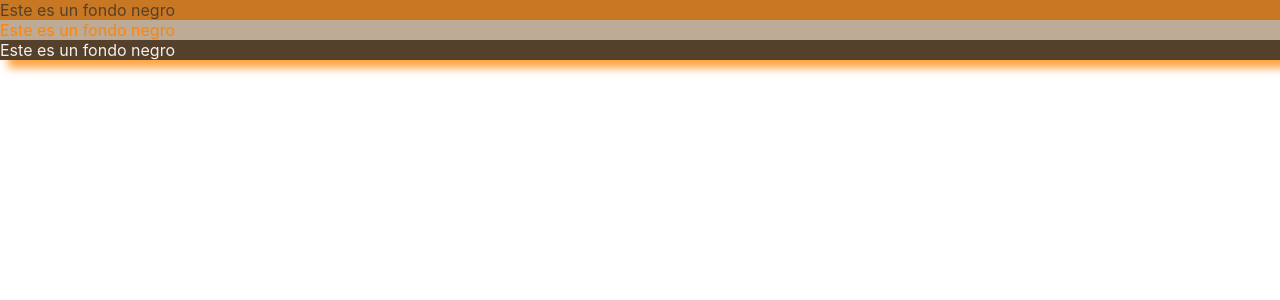
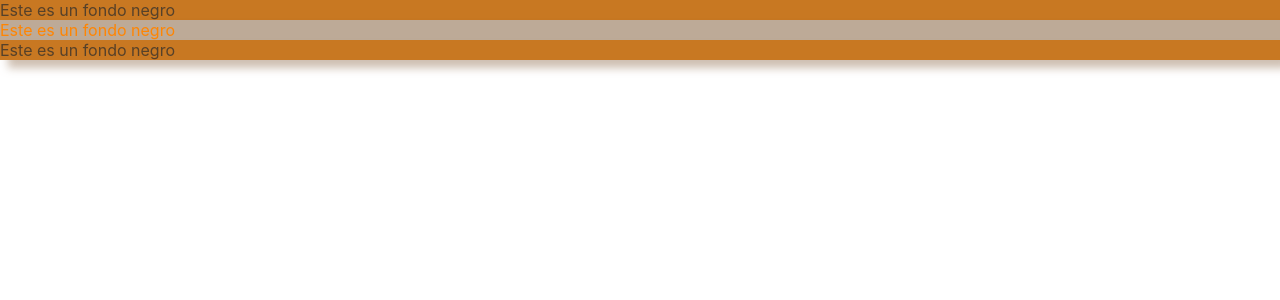
Before and after one commit to Proyecto-Clases-con-Daniel-Saldarriaga/explicacion-estilos, a React (Create React App) app: page / in a window 1280 px wide. Shown: the top 300 px of the page. Built offline with nearby package versions, Linux system fonts and the light colour scheme.

Commit message:
Agrego cambio

```diff
--- a/src/App.js
+++ b/src/App.js
@@ -6,7 +6,7 @@ function App() {
     <div className="App">
      <div className="fondo1">Este es un fondo negro</div>
      <div className="fondo2">Este es un fondo negro</div>
-     <div className="fondo3">Este es un fondo negro</div>
+     <div className="fondo1">Este es un fondo negro</div>
     </div>
   );
 }
```
